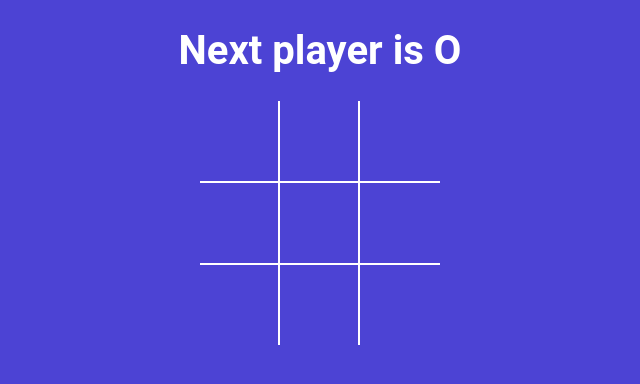
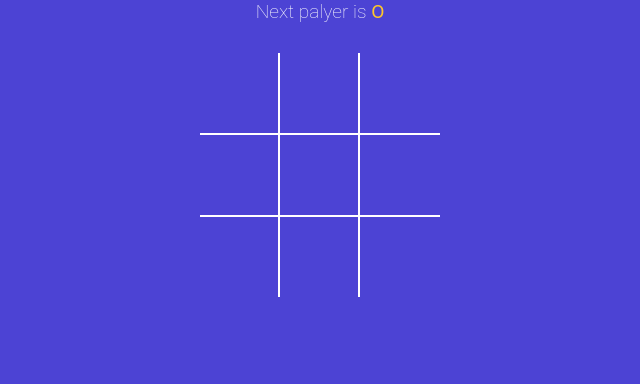
Before and after one commit to manpreet73/tictactoe-game, a React (Vite) app: page / in a window 1280 px wide. Shown: the top 384 px of the page, without its empty margins (320-960 px from the left). Built offline with nearby package versions, Linux system fonts and the light colour scheme.

Commit message:
added draw. aplied css

```diff
--- a/src/App.jsx
+++ b/src/App.jsx
@@ -2,14 +2,13 @@
 import './styles.scss'
 import Board from './components/Board'
 import { calculateWinner } from './Winner'
+import StatusMessage from "./components/StatusMessage";
 
 function App() {
   const [squares, setSquares] = useState(Array(9).fill(null));
   const [isXNext, setIsXNext] = useState(false);
 
   const winner = calculateWinner(squares);
-  const nextPlayer = isXNext ? 'X' : 'O';
-  const statusMessage = winner ? `Winner is ${winner}` : `Next player is ${nextPlayer}`
 
   const handleClick = (clickedPos) => {
     if (squares[clickedPos] || winner) {
@@ -27,7 +26,7 @@
 
   return (
     <div className="app">
-      <h1>{statusMessage}</h1>
+      <StatusMessage winner={winner} squares={squares} isXNext={isXNext} />
       <Board squares={squares} handleClick={handleClick} />
     </div>
   )
--- /dev/null
+++ b/src/components/StatusMessage.jsx
@@ -0,0 +1,27 @@
+
+
+const StatusMessage = ({ winner, isXNext, squares }) => {
+    const noMovesLeft = squares.every(squareValue => squareValue !== null)
+    const nextPlayer = isXNext ? 'X' : 'O';
+
+    const renderStatusMessage = () => {
+        if (winner) {
+            return <> Winner is <span className={winner === 'X' ? "text-green" : "text-orange"}>{winner}</span></>;
+        }
+        if (!winner && noMovesLeft) {
+            return <><span className="text-orange">O</span> & <span className="text-green">X</span> tied</>;
+        }
+        if (!winner && !noMovesLeft) {
+            return <>Next palyer is <span className={isXNext ? "text-green" : "text-orange"}>{nextPlayer}</span></>;
+        }
+        return null;
+    }
+
+    return (
+        <div className="status-message">
+            {renderStatusMessage()}
+        </div>
+    )
+}
+
+export default StatusMessage
```
